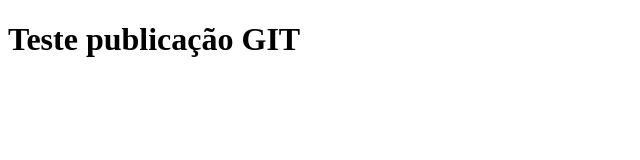
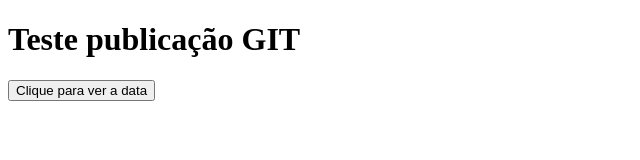
Before and after one commit to alsvidal01/primeira-aula, a plain HTML site: page index.html in a window 1280 px wide. Shown: the whole page, without its empty margins (0-640 px from the left). Drawn offline with Linux system fonts and the light colour scheme.

Commit message:
Criação codigo

```diff
--- a/index.html
+++ b/index.html
@@ -6,5 +6,11 @@
 </head>
 <body>
 <h1>Teste publicação GIT</h1>
+
+<button type="button"
+onclick="document.getElementById('demo').innerHTML = Date()">
+Clique para ver a data</button>
+
+<p id="demo"></p>
 </body>
 </html>
```
